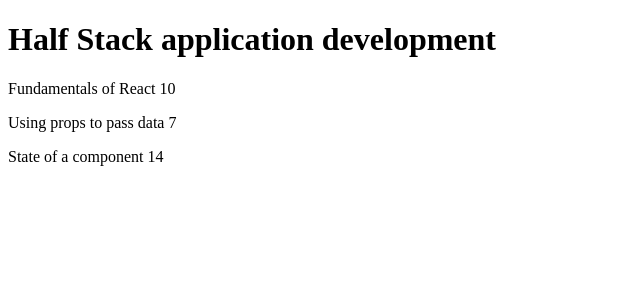
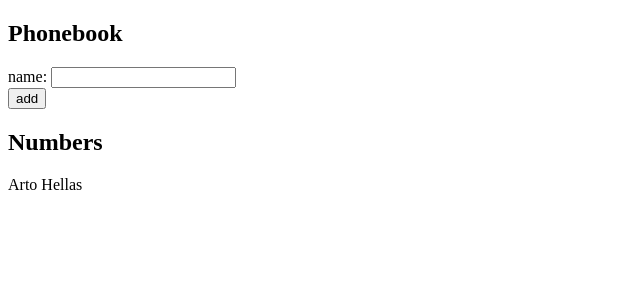
Before and after one commit to mika1407/Osa-2-Palvelimen-kanssa-tapahtuva-kommunikointi, a React (Create React App) app: page / in a window 1280 px wide. Shown: the top 300 px of the page, without its empty margins (0-640 px from the left). Built offline with nearby package versions, Linux system fonts and the light colour scheme.

Commit message:
2.6: puhelinluettelo step1

```diff
--- a/src/App.js
+++ b/src/App.js
@@ -1,35 +1,41 @@
-import React from 'react'
-import Course from './components/Course'
+import React, { useState } from 'react'
 
 const App = () => {
-  const course = {
-    name: 'Half Stack application development',
-    id: 1,
-    parts: [
-      {
-        name: 'Fundamentals of React',
-        exercises: 10,
-        id: 1
-      },
-      {
-        name: 'Using props to pass data',
-        exercises: 7,
-        id: 2
-      },
-      {
-        name: 'State of a component',
-        exercises: 14,
-        id: 3
+  const [ persons, setPersons] = useState([
+    { name: 'Arto Hellas' }
+  ])
+  const [ newName, setNewName ] = useState('')
+
+    const addName = (event) => {
+      event.preventDefault()
+      const nameObject = {
+          name: newName,
       }
-    ]
+      setPersons([...persons,nameObject])
+  }
+
+  const handleNameChange = (event) => {
+      setNewName(event.target.value)
   }
 
   return (
     <div>
-      <Course course={course} />
+      <h2>Phonebook</h2>
+      <form onSubmit={addName} >
+        <div>
+          name: <input value={newName} onChange={handleNameChange} />
+        </div>
+        <div>
+          <button type="submit">add</button>
+        </div>
+      </form>
+      <h2>Numbers</h2>
+        {persons.map(person => (
+            <p key={person.name}>{person.name}</p>
+        ))}
     </div>
   )
+
 }
 
-
 export default App
```
Also changed, not shown: 2 other files (tests, documents, lock files or other folders).
